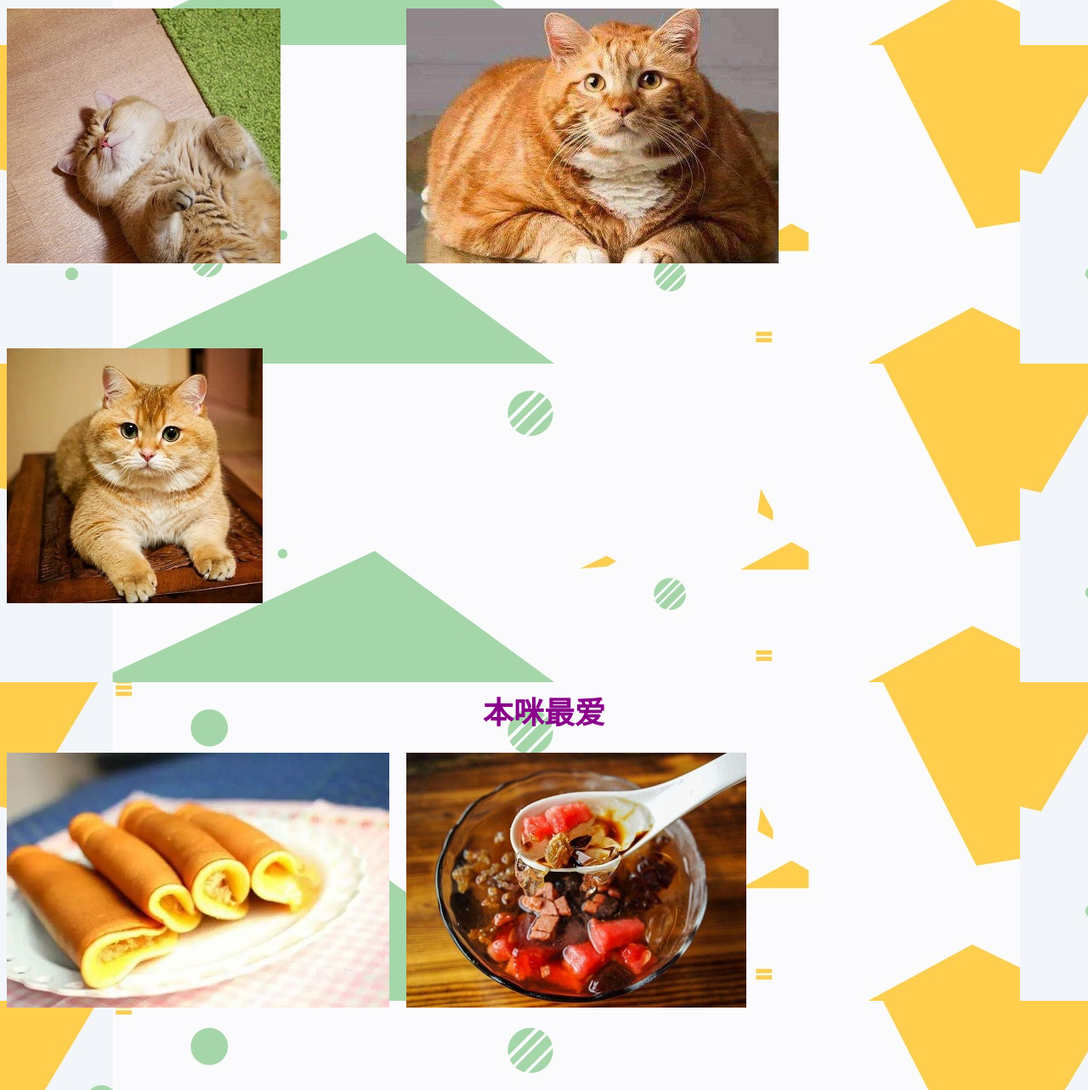
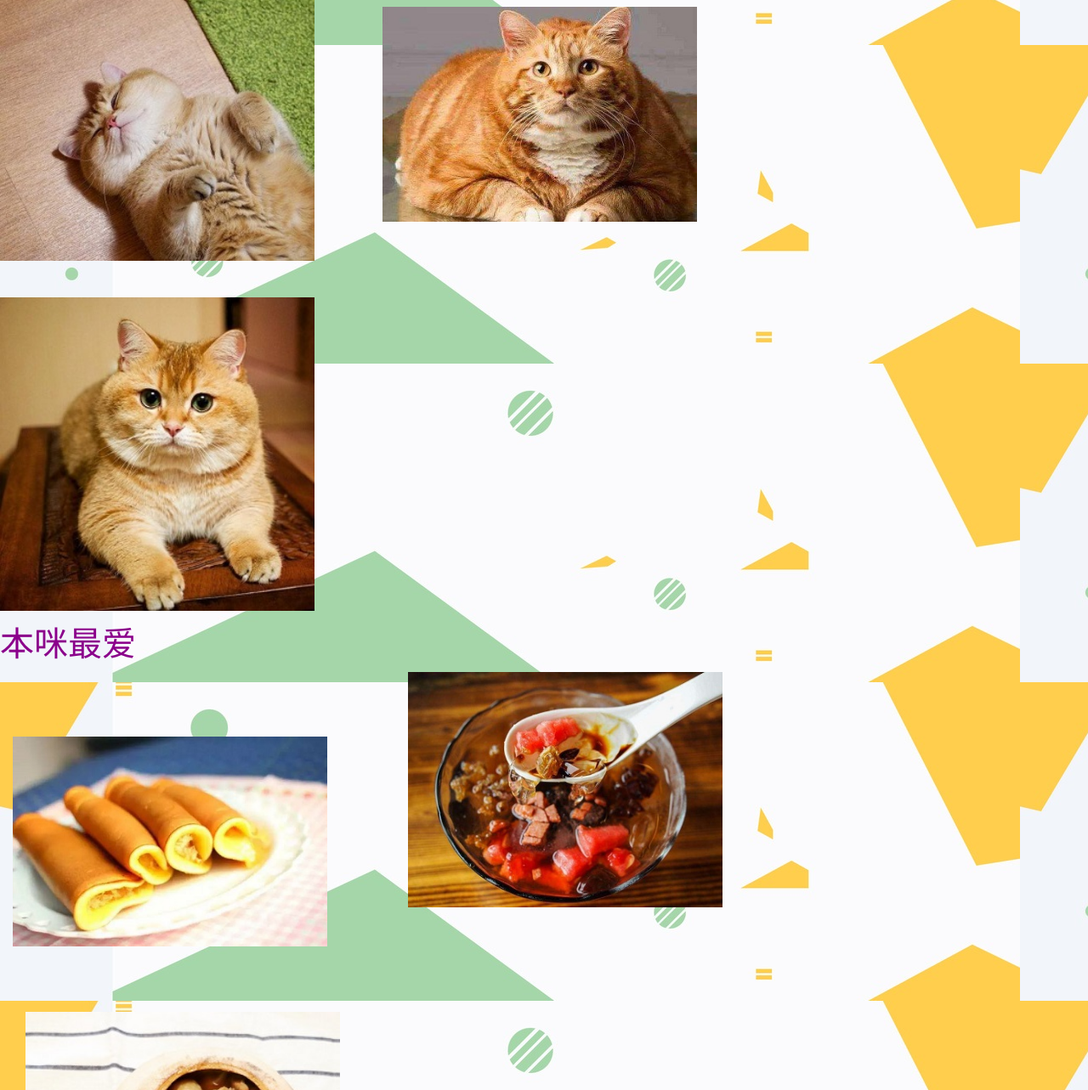
Before and after one commit to Gaojk1/Gaojk1.github.io, a plain HTML site: page index.html in a window 1280 px wide. Shown: the part 322-1605 px from the top of the page at 85% size. Drawn offline with nearby package versions, Linux system fonts and the light colour scheme.

Commit message:
更改主页

```diff
--- a/index.html
+++ b/index.html
@@ -1,7 +1,12 @@
 <!DOCTYPE html>
 <html lang="en">
 <head>
-    <meta charset="UTF-8">
+    <meta charset="utf-8">
+    <meta http-equiv="X-UA-Compatible" content="IE=edge">
+    <meta name="viewport" content="width=device-width, initial-scale=1">
+    <link href="css/bootstrap.min.css" rel="stylesheet">
+    <script src="js/bootstrap.min.js"></script>
+    <script src="js/jquery.min.js"></script>
     <title>花咪吃吃网</title>
     <style>
         body{
@@ -13,7 +18,7 @@
         .img{
             float: left;
             height: 400px;
-            width: 470px;
+            width: 480px;
             align-items:center;
         }
         .div3_img{
@@ -23,7 +28,7 @@
             float: none;
             font-family: "Bernard MT Condensed";
             color: darkmagenta;
-            text-align: center;
+            text-align: left;
             font-size: large;
         }
     </style>
@@ -39,29 +44,29 @@
         <h1>我是谁</h1>
     </div>
 
-    <div class="div3_img">
-        <div class="img">
-            <img src="img/cat1.jpg">
+    <div class="div3_img" class="container-fluid">
+        <div class="img row">
+            <img src="img/cat1.jpg" class="col-sm-12 col-sm-12 col-md-10">
         </div>
-        <div class="img">
-            <img src="img/cat2.jpg">
+        <div class="img row">
+            <img src="img/cat2.jpg" class="col-sm-12 col-sm-12 col-md-10">
         </div>
-        <div class="img">
-            <img src="img/cat3.jpg">
+        <div class="img row">
+            <img src="img/cat3.jpg" class="col-sm-12 col-sm-12 col-md-10">
         </div>
     </div>
     <div class="div4" style="clear:both">
         <h1>本咪最爱</h1>
     </div>
-    <div class="div3_img">
-        <div class="img">
-            <img src="img/food1.jpg">
+    <div class="div3_img container-fluid">
+        <div class="img row">
+            <img src="img/food1.jpg" class="col-sm-12 col-sm-12 col-md-10">
         </div>
-        <div class="img">
-            <img src="img/food2.jpg">
+        <div class="img" class="row">
+            <img src="img/food2.jpg" class="col-sm-12 col-sm-12 col-md-10">
         </div>
-        <div class="img">
-            <img src="img/food3.jpg">
+        <div class="img" class="row">
+            <img src="img/food3.jpg" class="col-sm-12 col-sm-12 col-md-10">
         </div>
     </div>
 </body>
```
